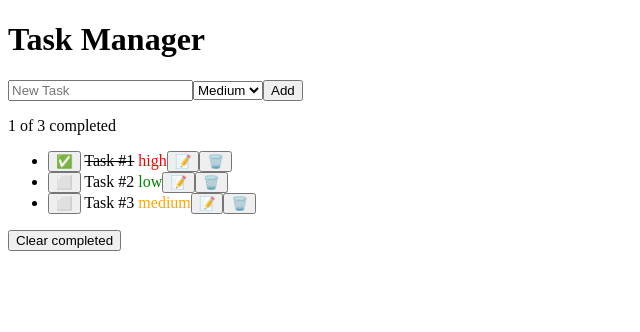
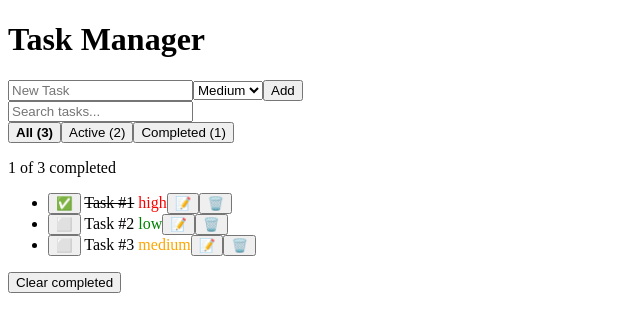
Before and after one commit to marcelloct/task-manager, a React (Vite) app: page / in a window 1280 px wide. Shown: the top 332 px of the page, without its empty margins (0-640 px from the left). Built offline with nearby package versions, Linux system fonts and the light colour scheme.

Commit message:
feat: filter and search: Filter tasks by active (incomplete) and completed, the default is to show all tasks; Clear button only appears when filter is set as 'all' or 'completed'; filter uses useLocalStorage to maintain the selected filter when page is reloaded; Search task by title

```diff
--- a/src/App.tsx
+++ b/src/App.tsx
@@ -1,8 +1,11 @@
+import { useState } from 'react';
+import { SearchBar } from './components/SearchBar';
 import { TaskCounter } from './components/TaskCounter';
+import { TaskFilters } from './components/TaskFilters';
 import { TaskForm } from './components/TaskForm';
 import { TaskList } from './components/TaskList';
 import { useLocalStorage } from './hooks/useLocalStorage';
-import type { Task } from './types/task';
+import type { Task, TaskFilter } from './types/task';
 
 const initialTasks: Task[] = [
   { id: 1, title: 'Task #1', completed: true, priority: 'high' },
@@ -15,6 +18,23 @@ function App() {
     'task-manager:tasks:v1',
     initialTasks
   );
+  const [filter, setFilter] = useLocalStorage<TaskFilter>(
+    'task-manager:filter:v1',
+    'all'
+  );
+  const [search, setSearch] = useState('');
+
+  const normalizedSearch = search.trim().toLowerCase();
+
+  const visibleTasks = tasks.filter((task) => {
+    const matchesFilter =
+      filter === 'all' ||
+      (filter === 'active' && !task.completed) ||
+      (filter === 'completed' && task.completed);
+    const matchesSearch = task.title.toLowerCase().includes(normalizedSearch);
+
+    return matchesFilter && matchesSearch;
+  });
 
   function titleExists(title: string, ignoreId?: number): boolean {
     const normalized = title.trim().toLowerCase();
@@ -77,21 +97,37 @@ function App() {
     );
   }
 
+  const emptyMessage =
+    tasks.length === 0
+      ? 'No tasks yet. Enjoy your day! 🎉'
+      : 'No tasks match your filters.';
+
+  const counts: Record<TaskFilter, number> = {
+    all: tasks.length,
+    active: tasks.filter((task) => !task.completed).length,
+    completed: tasks.filter((task) => task.completed).length,
+  };
+
   return (
     <main>
       <h1>Task Manager</h1>
       <TaskForm onAdd={addTask} />
+      <SearchBar value={search} onChange={setSearch} />
+      <TaskFilters filter={filter} onChange={setFilter} counts={counts} />
       <TaskCounter tasks={tasks} />
       <TaskList
-        tasks={tasks}
+        tasks={visibleTasks}
+        emptyMessage={emptyMessage}
         onEdit={editTask}
         onChangePriority={changePriority}
         onToggle={toggleTask}
         onDelete={deleteTask}
       />
-      <button type="button" onClick={clearCompleted} disabled={!hasCompleted}>
-        Clear completed
-      </button>
+      {(filter === 'all' || filter === 'completed') && (
+        <button type="button" onClick={clearCompleted} disabled={!hasCompleted}>
+          Clear completed
+        </button>
+      )}
     </main>
   );
 }
--- /dev/null
+++ b/src/components/SearchBar.tsx
@@ -0,0 +1,15 @@
+type SearchBarProps = {
+  value: string;
+  onChange: (value: string) => void;
+};
+
+export function SearchBar({ value, onChange }: SearchBarProps) {
+  return (
+    <input
+      type="search"
+      value={value}
+      onChange={(e) => onChange(e.target.value)}
+      placeholder="Search tasks..."
+    />
+  );
+}
--- /dev/null
+++ b/src/components/TaskFilters.tsx
@@ -0,0 +1,31 @@
+import type { TaskFilter } from '../types/task';
+
+type TaskFiltersProps = {
+  filter: TaskFilter;
+  counts: Record<TaskFilter, number>;
+  onChange: (filter: TaskFilter) => void;
+};
+
+const filterOptions: { value: TaskFilter; label: string }[] = [
+  { value: 'all', label: 'All' },
+  { value: 'active', label: 'Active' },
+  { value: 'completed', label: 'Completed' },
+];
+
+export function TaskFilters({ filter, counts, onChange }: TaskFiltersProps) {
+  return (
+    <div>
+      {filterOptions.map(({ value, label }) => (
+        <button
+          type="button"
+          key={value}
+          onClick={() => onChange(value)}
+          aria-pressed={filter === value}
+          style={{ fontWeight: filter === value ? 'bold' : 'normal' }}
+        >
+          {label} ({counts[value]})
+        </button>
+      ))}
+    </div>
+  );
+}
--- a/src/components/TaskList.tsx
+++ b/src/components/TaskList.tsx
@@ -3,6 +3,7 @@ import { TaskItem } from './TaskItem';
 
 type TaskListProps = {
   tasks: Task[];
+  emptyMessage: string;
   onEdit: (id: number, newTitle: string) => boolean;
   onChangePriority: (id: number, updatedPriority: Task['priority']) => void;
   onToggle: (id: number) => void;
@@ -11,13 +12,14 @@ type TaskListProps = {
 
 export function TaskList({
   tasks,
+  emptyMessage,
   onEdit,
   onChangePriority,
   onToggle,
   onDelete,
 }: TaskListProps) {
   if (tasks.length === 0) {
-    return <p>No tasks yet. Enjoy your day! 🎉</p>;
+    return <p>{emptyMessage}</p>;
   }
 
   return (
--- a/src/types/task.ts
+++ b/src/types/task.ts
@@ -4,3 +4,5 @@ export type Task = {
   completed: boolean;
   priority: 'low' | 'medium' | 'high';
 };
+
+export type TaskFilter = 'all' | 'active' | 'completed';
```
